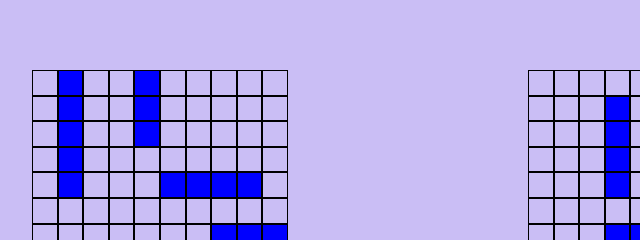
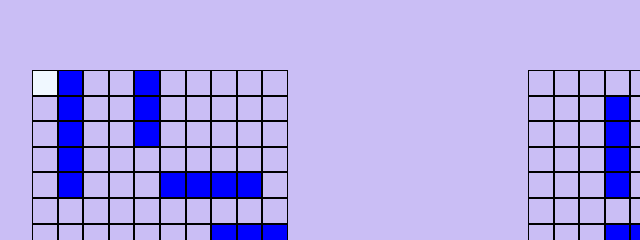
Before and after one commit to peetzaecksdee/TOP-Battleship, a website built with webpack: page dist/index.html in a window 1280 px wide. In both pictures the pointer is over the element 276 px from the left and 324 px from the top of the page. Shown: the part 242-482 px from the top of the page, 232-872 px from the left. Built offline with nearby package versions, Linux system fonts and the light colour scheme.

Commit message:
Hover Effect

```diff
--- a/src/Components/Main.css
+++ b/src/Components/Main.css
@@ -25,6 +25,14 @@ main {
   border: 1px solid black;
 }
 
+.cell:not(.occupied):hover {
+  background-color: aliceblue;
+}
+
+.cell:hover {
+  background-color: rgb(127, 193, 255);
+}
+
 .occupied {
   background-color: blue;
 }
```
